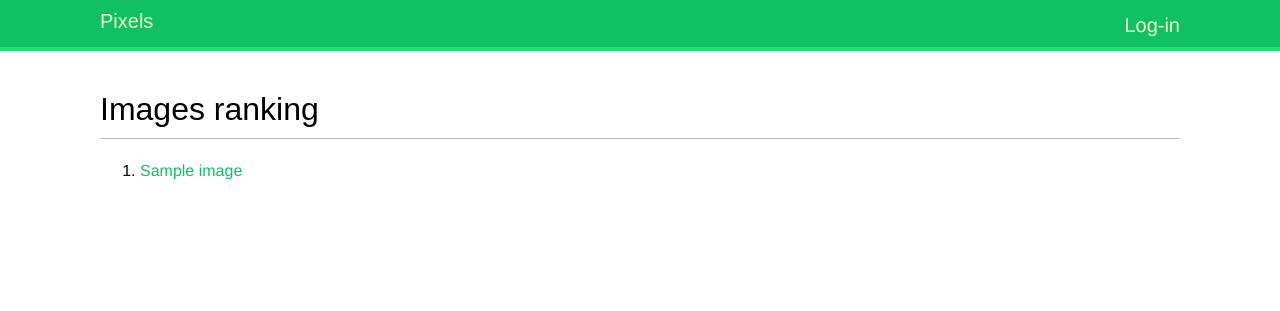
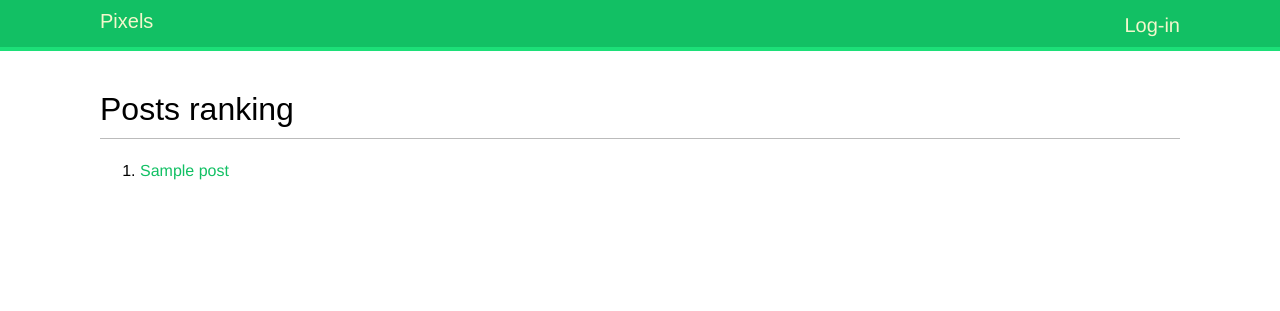
Before and after one commit to aryan9600/pixels, a Django app: template posts/templates/posts/post/ranking.html in a window 1280 px wide. Shown: the top 311 px of the page. Run offline with Django 3.2, Linux system fonts and the light colour scheme; the template is opened without the code that fills it: most values are stand-ins (such as "Sample title", 1, 10 or a date in 2020); some libraries are stand-ins or nearby versions; some web fonts are replaced.

```diff
--- a/posts/templates/posts/post/ranking.html
+++ b/posts/templates/posts/post/ranking.html
@@ -1,14 +1,14 @@
 {% extends "base.html" %}
 
-{% block title %}Images ranking{% endblock %}
+{% block title %}Posts ranking{% endblock %}
 
 {% block content %}
-  	<h1>Images ranking</h1>
+  	<h1>Posts ranking</h1>
 	<ol>
-    	{% for image in most_viewed %}
+    	{% for post in most_viewed %}
 			<li>
-        		<a href="{{ image.get_absolute_url }}">
-          			{{ image.title }}
+        		<a href="{{ post.get_absolute_url }}">
+          			{{ post.title }}
         		</a>
       		</li>
     	{% endfor %}
```
